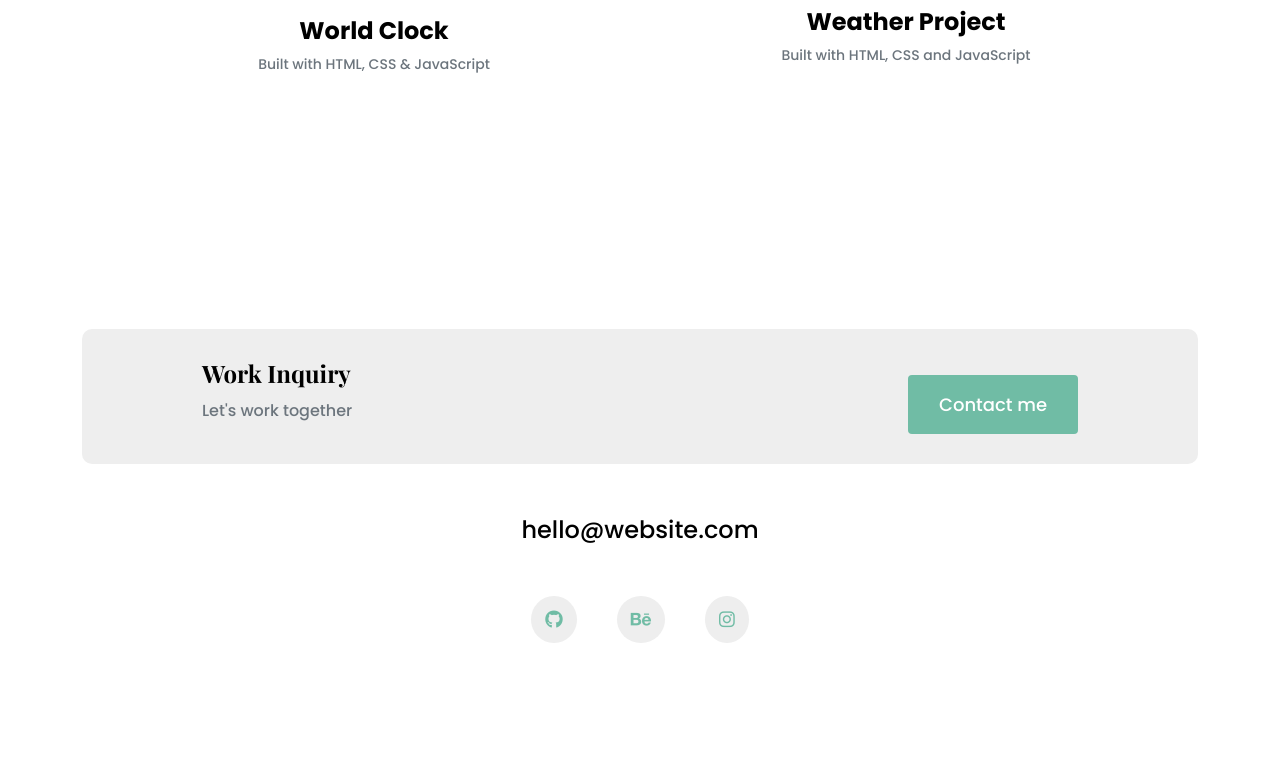
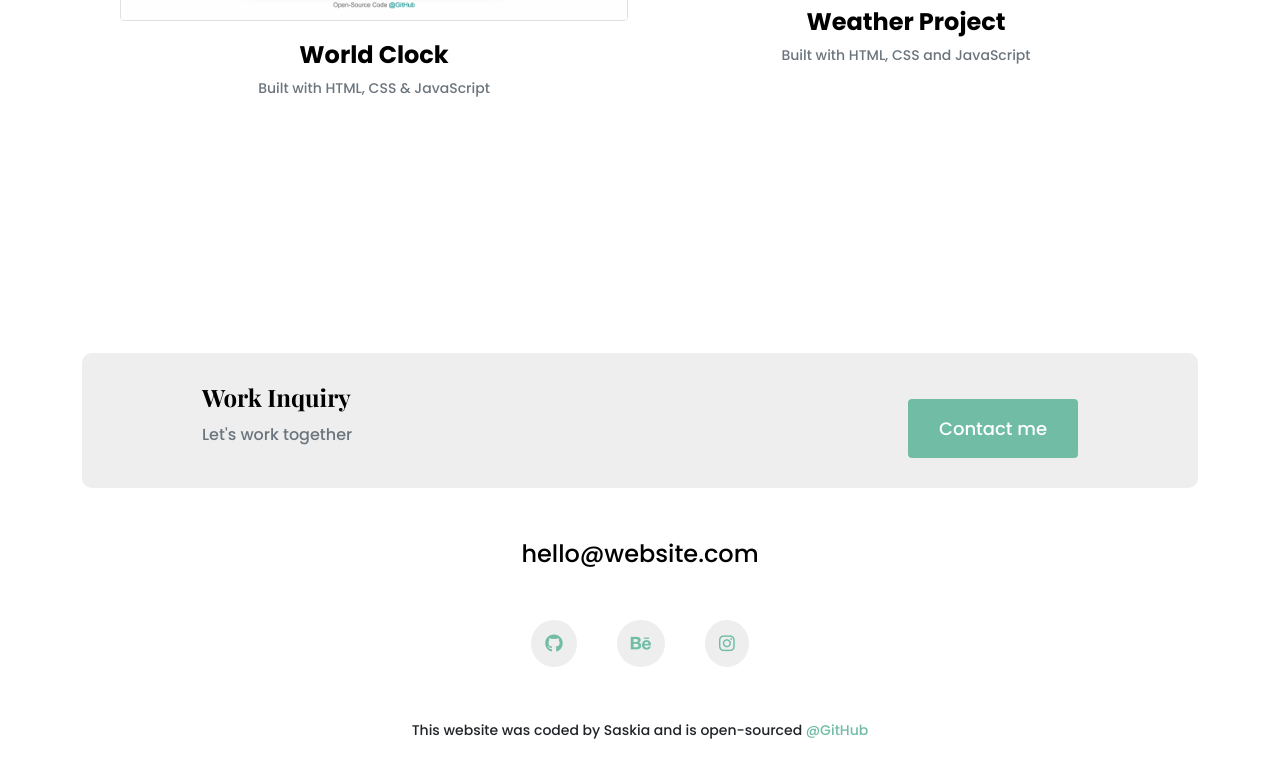
Before and after one commit to saskiajasmin/portfolio-project, a plain HTML site: page work.html in a window 1280 px wide. Shown: the part 646-1424 px from the top of the page. Before the commit the page ends 1349 px from the top, so only its background shows below. Drawn offline with nearby package versions, Linux system fonts and the light colour scheme.

Commit message:
added links

```diff
--- a/styles.css
+++ b/styles.css
@@ -188,3 +188,8 @@ footer .social-links a:hover {
   text-decoration: underline 2px;
   transition: all 150ms ease-in-out;
 }
+
+.source a {
+  text-decoration: none;
+  color: var(--branding-color);
+}
--- a/work.html
+++ b/work.html
@@ -59,7 +59,7 @@
         <h1 class="mb-5">Take a look at what I've been working on!</h1>
 
         <div class="row">
-          <div class="col-md-6 mb-4">
+          <div class="col-md-6 mb-4 mt-4">
             <img
               src="images/world-clock.png"
               class="img-fluid mb-3 rounded border"
@@ -111,6 +111,19 @@
           </a>
         </a>
       </div>
+      <div class="source text-center mt-5 mb-4">
+        <p>
+          <small
+            >This website was coded by Saskia and is open-sourced
+            <a
+              href="https://github.com/saskiajasmin/portfolio-project"
+              title="github"
+              target="_blank"
+              >@GitHub</a
+            >
+          </small>
+        </p>
+      </div>
     </footer>
   </body>
 </html>
```
Also changed, not shown: about.html (+13 -0 lines), index.html (+13 -0 lines).
